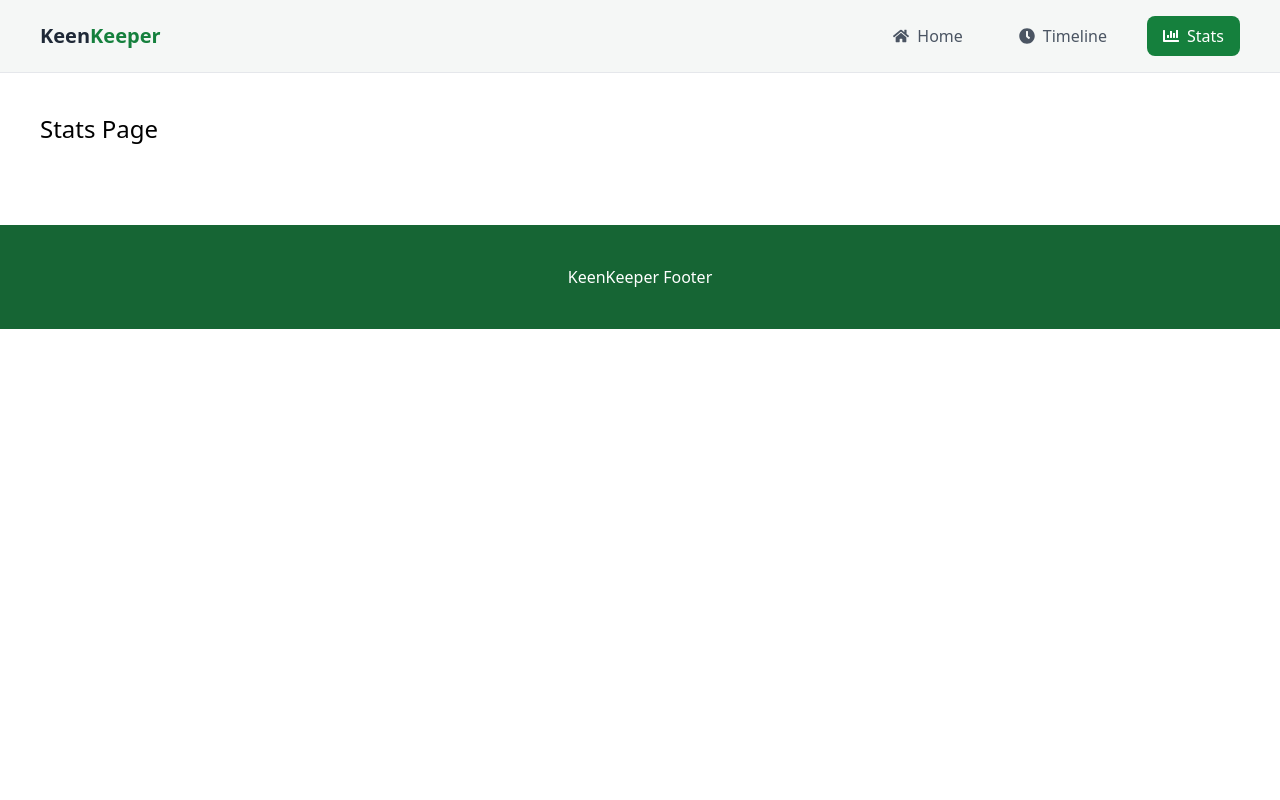
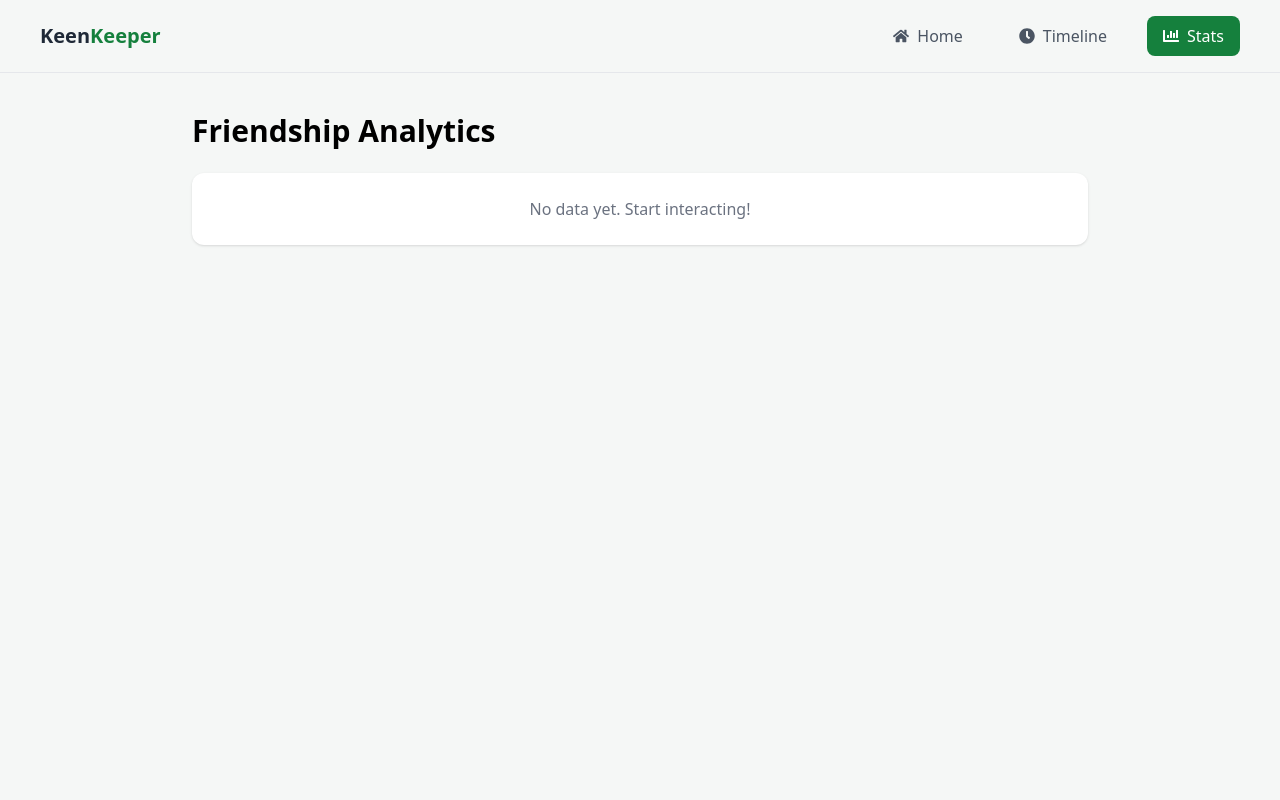
Before and after one commit to musfik070-gif/Assignment-7, a React (Vite) app: page /stats in a window 1280 px wide. Shown: the top 800 px of the page. Built offline with nearby package versions, Linux system fonts and the light colour scheme.

Commit message:
installed recharts and added the stats page

```diff
--- a/package.json
+++ b/package.json
@@ -14,7 +14,8 @@
     "react-dom": "^19.2.4",
     "react-hot-toast": "^2.6.0",
     "react-icons": "^5.6.0",
-    "react-router-dom": "^7.14.1"
+    "react-router-dom": "^7.14.1",
+    "recharts": "^3.8.1"
   },
   "devDependencies": {
     "@eslint/js": "^9.39.4",
--- a/src/pages/Stats.jsx
+++ b/src/pages/Stats.jsx
@@ -1,4 +1,60 @@
+import { useTimeline } from "../context/TimelineContext";
+import { PieChart, Pie, Cell, Tooltip, Legend } from "recharts";
+
 function Stats() {
-  return <div className="p-10 text-2xl">Stats Page</div>;
+  const { timeline } = useTimeline();
+
+  // Count interactions
+  const counts = {
+    Call: 0,
+    Text: 0,
+    Video: 0,
+  };
+
+  timeline.forEach((item) => {
+    counts[item.type]++;
+  });
+
+  const data = [
+    { name: "Call", value: counts.Call },
+    { name: "Text", value: counts.Text },
+    { name: "Video", value: counts.Video },
+  ];
+
+  const COLORS = ["#16a34a", "#6366f1", "#e4808c"];
+
+  return (
+    <div className="bg-[#f5f7f6] min-h-screen py-10 px-4 sm:px-6 lg:px-8">
+      <div className="max-w-4xl mx-auto">
+        <h1 className="text-3xl font-bold mb-6">Friendship Analytics</h1>
+
+        <div className="bg-white p-6 rounded-xl shadow flex justify-center">
+          {timeline.length === 0 ? (
+            <p className="text-gray-500">No data yet. Start interacting!</p>
+          ) : (
+            <PieChart width={300} height={300}>
+              <Pie
+                data={data}
+                cx="50%"
+                cy="50%"
+                innerRadius={70}
+                outerRadius={100}
+                paddingAngle={5}
+                dataKey="value"
+              >
+                {data.map((entry, index) => (
+                  <Cell key={index} fill={COLORS[index]} />
+                ))}
+              </Pie>
+
+              <Tooltip />
+              <Legend />
+            </PieChart>
+          )}
+        </div>
+      </div>
+    </div>
+  );
 }
+
 export default Stats;
```
Also changed, not shown: 1 other file (tests, documents, lock files or other folders).
